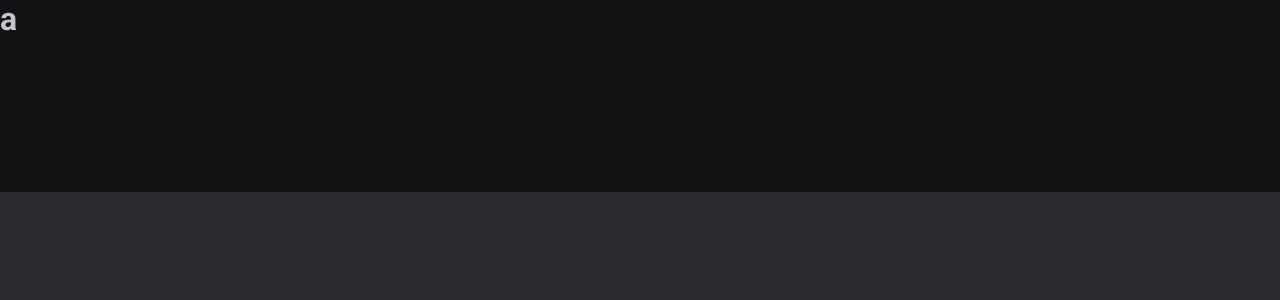
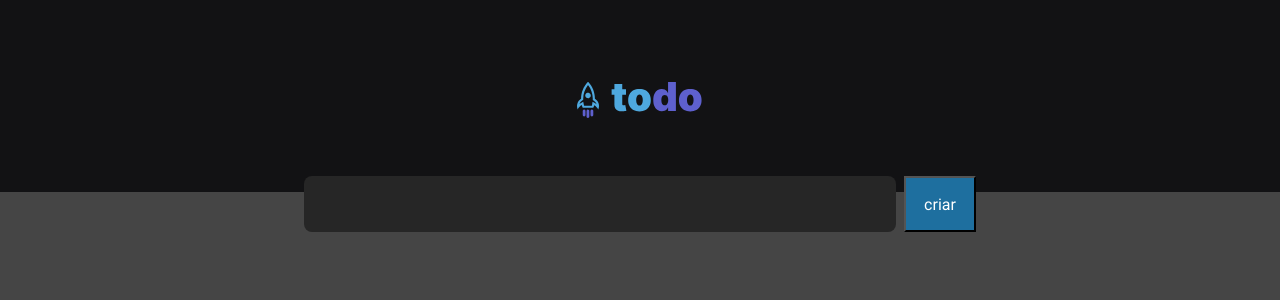
Before and after one commit to edufontana/to-do-list-web, a React (Vite) app: page / in a window 1280 px wide. Shown: the top 300 px of the page. Built offline with nearby package versions, Linux system fonts and the light colour scheme.

Commit message:
style: header and button

```diff
--- a/src/App.module.css
+++ b/src/App.module.css
@@ -3,5 +3,5 @@
   width: 100%;
   height: 100vh;
   flex-direction: column;
-  background-color: var(--gray-700);
+  background-color: #454545;
 }
--- a/src/App.tsx
+++ b/src/App.tsx
@@ -1,12 +1,14 @@
 import './global.css';
 import style from './App.module.css'
 import { Header } from "./components/Header"
+import { Content } from './components/Content';
 
 function App() {
 
   return (
     <div className={style.container}>
       <Header/>
+      <Content/>
     </div>
   )
 }
--- /dev/null
+++ b/src/components/Button.module.css
@@ -0,0 +1,5 @@
+.button{
+  background-color: #1e6f9f;
+  color: white;
+  width: 100%;
+}
--- /dev/null
+++ b/src/components/Button.tsx
@@ -0,0 +1,11 @@
+import style from './Button.module.css'
+
+
+
+export function Button(){
+  return(
+    <button className={style.button}>
+      criar
+    </button>
+  )
+}
--- /dev/null
+++ b/src/components/Content.module.css
@@ -0,0 +1,53 @@
+.main{
+  width: 42rem;
+  display: flex;
+}
+
+
+.wrapper{
+
+  display: flex;
+  justify-content: center;
+}
+
+.wrapperContent{
+  margin-top: -1rem;
+  display: flex;
+  flex-direction: row;
+  width: 100%;
+
+}
+
+
+
+.wrapperInput{
+  display: flex;
+  flex: 1;
+}
+
+.wrapperButton{
+  display: flex;
+  margin-left: 0.5rem;
+  width: 4.5rem;
+
+}
+
+
+@media (max-width: 750px){
+  .wrapperContent{
+    margin-top: -1rem;
+    display: flex;
+    flex-direction: column;
+    width: 100%;
+    padding: 0 30px;
+
+  }
+
+  .wrapperButton{
+    display: flex;
+    margin-top: 0.5rem;
+    width: 100%;
+    margin-left: 0;
+
+  }
+}
--- /dev/null
+++ b/src/components/Content.tsx
@@ -0,0 +1,22 @@
+import { Button } from './Button'
+import style from './Content.module.css'
+import { Input } from './Input'
+
+
+export function Content(){
+  return(
+    <div className={style.wrapper}>
+        <main className={style.main}>
+          <div className={style.wrapperContent}>
+            <div className={style.wrapperInput}>
+              <Input/>
+            </div>
+            <div className={style.wrapperButton}>
+              <Button/>
+            </div>
+
+          </div>
+        </main>
+      </div>
+  )
+}
--- a/src/components/Header.module.css
+++ b/src/components/Header.module.css
@@ -1,7 +1,11 @@
 .header{
   background-color: var(--gray-900);
   display: flex;
-  flex-direction: column;
   height: 12rem;
+  justify-content: center;
+  align-items: center;
+}
 
+.logo{
+  height: 3rem;
 }
--- a/src/components/Header.tsx
+++ b/src/components/Header.tsx
@@ -1,9 +1,11 @@
 import style from './Header.module.css'
+
+import Logo from '../assets/Logo.svg'
 
 export function Header(){
   return(
     <header className={style.header}>
-      <h1>a</h1>
+      <img className={style.logo} src={Logo} alt="" />
     </header>
   )
 }
--- /dev/null
+++ b/src/components/Input.module.css
@@ -0,0 +1,12 @@
+.input{
+  width: 100%;
+  background-color: var(--gray-500);
+  border: 0;
+  resize: none;
+  height: 3.5rem;
+  padding: 1rem;
+  border-radius: 8px;
+  color: var(--gray-100);
+  line-height: 1.4;
+
+}
--- /dev/null
+++ b/src/components/Input.tsx
@@ -0,0 +1,9 @@
+import style from './Input.module.css'
+
+
+
+export function Input(){
+  return(
+    <textarea name="tarefa" className={style.input}></textarea>
+  )
+}
--- a/src/global.css
+++ b/src/global.css
@@ -3,6 +3,7 @@
   --gray-100: #e1e1e6;
   --gray-300: #c4c4cc;
   --gray-400: #8d8d99;
+  --gray-500: #262626;
   --gray-600: #323238;
   --gray-700: #29292e;
   --gray-800: #202024;
```
Also changed, not shown: src/assets/Logo.svg (added).
